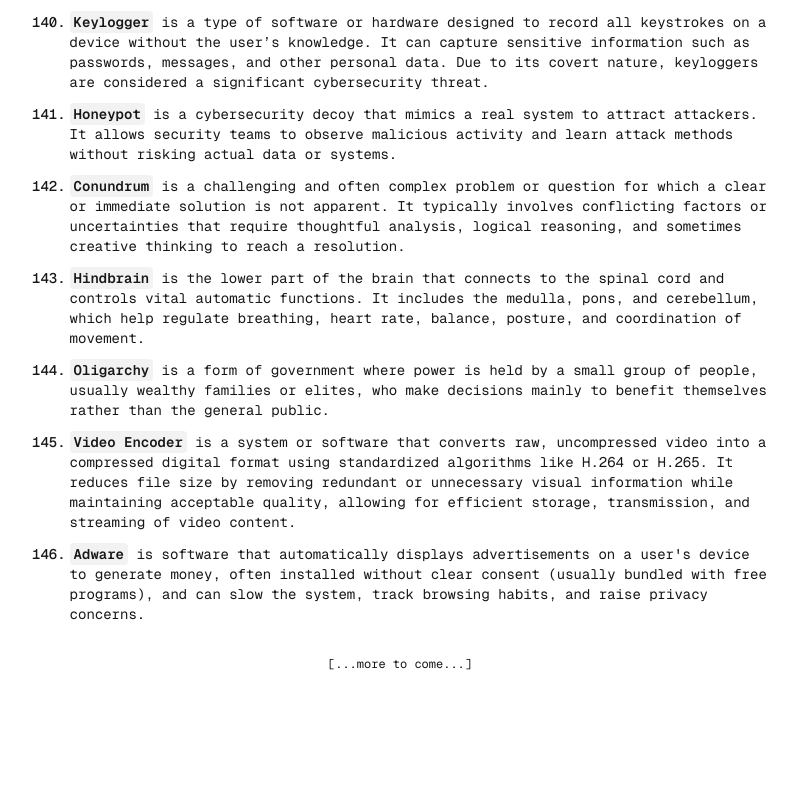
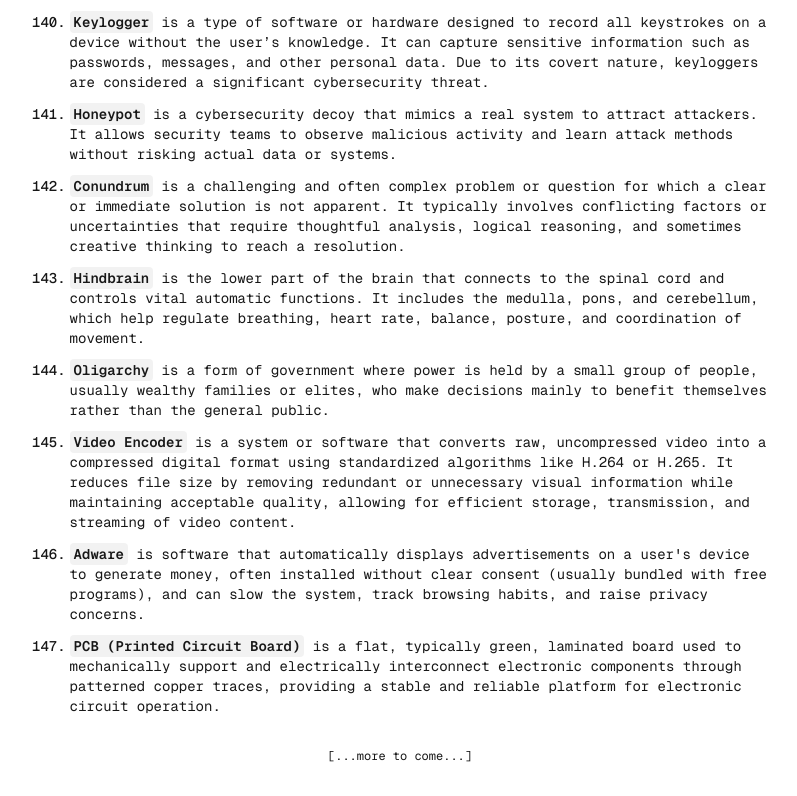
Before and after one commit to BrahimBoussada/mind-log, a Next.js app: page / in a window 1280 px wide. Shown: the part 9459-10255 px from the top of the page, without its empty margins (240-1037 px from the left). Before the commit the page ends 10163 px from the top, so only its background shows below. Built offline with nearby package versions, Linux system fonts and the light colour scheme.

Commit message:
log:17-01-2026

```diff
--- a/src/app/page.tsx
+++ b/src/app/page.tsx
@@ -1422,6 +1422,17 @@ export default function Home() {
           </Text>
         </Note>
 
+        <Note>
+          <N>147.</N>
+          <Text>
+            <Key>PCB (Printed Circuit Board)</Key> is a flat, typically green,
+            laminated board used to mechanically support and electrically
+            interconnect electronic components through patterned copper traces,
+            providing a stable and reliable platform for electronic circuit
+            operation.
+          </Text>
+        </Note>
+
         {/* --- end --- */}
       </NoteWrapper>
 
```
